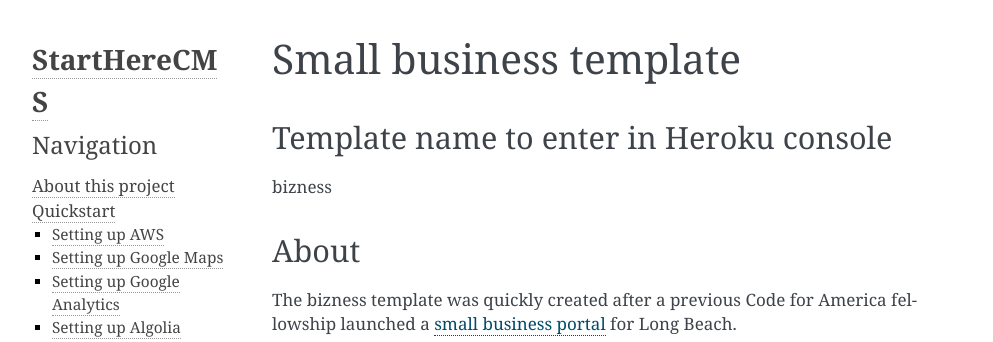
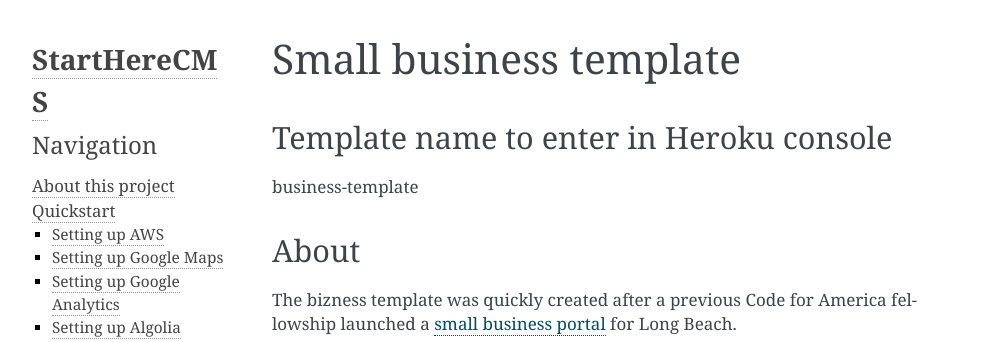
Before and after one commit to mark-meyer/startherecms, a Sphinx documentation site: the page built from docs/cms_templates/bizness.rst, in a window 1280 px wide. Shown: the top 342 px of the page, without its empty margins (148-1141 px from the left). Built offline with Sphinx 7.4.7, drawn with Linux system fonts in a browser that asks for light colours.

Commit message:
fixed console template command for small biz template

```diff
--- a/docs/cms_templates/bizness.rst
+++ b/docs/cms_templates/bizness.rst
@@ -4,7 +4,7 @@ Small business template
 
 Template name to enter in Heroku console
 ----------------------------------------
-bizness
+business-template
 
 About
 -----
```
